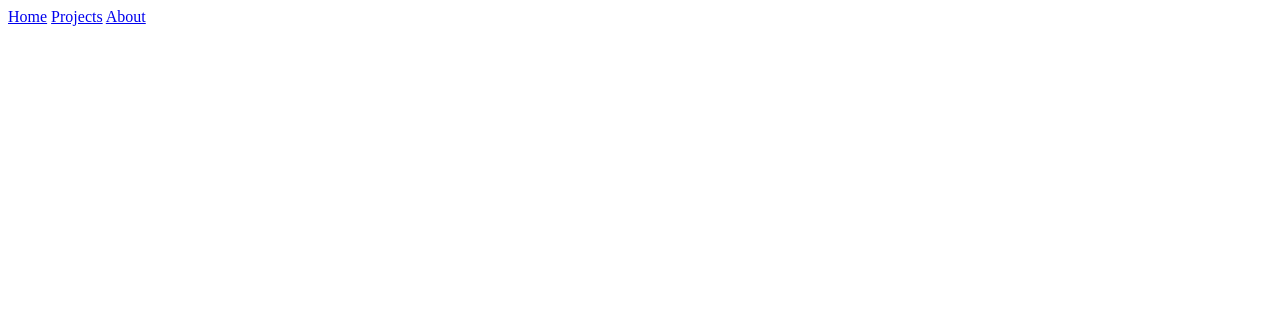
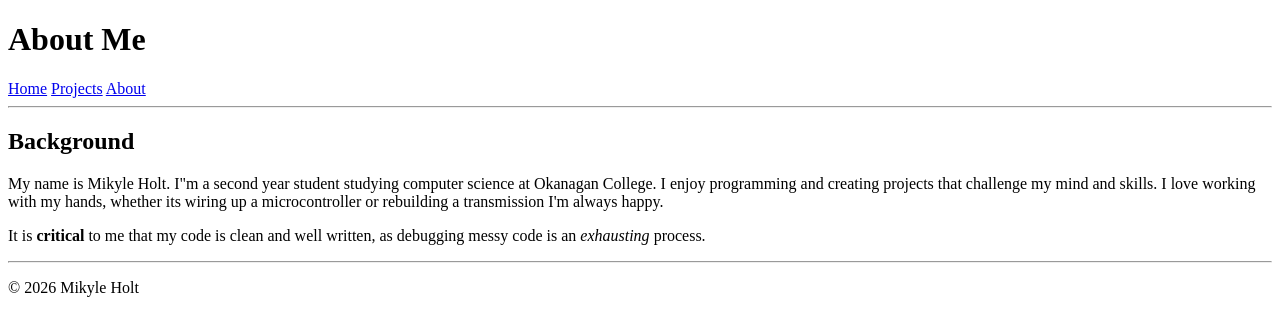
Before and after one commit to Philosoraptor02/cosc219-site, a plain HTML site: page about.html in a window 1280 px wide. Drawn offline with Linux system fonts and the light colour scheme.

Commit message:
Filled out more of the structure for index and about, and cleaned up some of the filler text

```diff
--- a/about.html
+++ b/about.html
@@ -6,13 +6,30 @@
     <title>About Me</title>
 </head>
 <body>
+
     <header>
+        <h1>About Me</h1>
         <nav>
             <a href="index.html">Home</a>
             <a href="projects.html">Projects</a>
             <a href="about.html">About</a>
         </nav>
+        <hr>
     </header>
+
+    <main>
+        <section>
+            <h2>Background</h2>
+            <p>My name is Mikyle Holt. I"m a second year student studying computer science at Okanagan College. I enjoy programming and creating projects that challenge my mind and skills. I love working with my hands, whether its wiring up a microcontroller or rebuilding a transmission I'm always happy.</p>
+
+            <p>It is <strong>critical</strong> to me that my code is clean and well written, as debugging messy code is an <em>exhausting</em> process.</p>
+        </section>
+    </main>
+
+    <footer>
+        <hr>
+        <p>&copy; 2026 Mikyle Holt</p>
+    </footer>
 
 </body>
 </html>
```
Also changed, not shown: index.html (+13 -4 lines), projects.html (+16 -0 lines).
